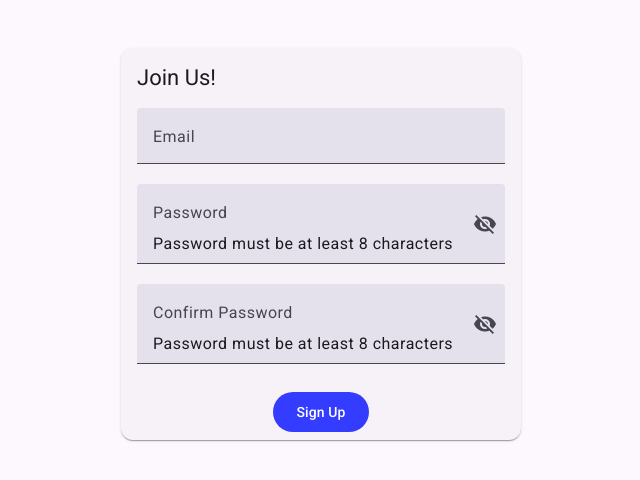
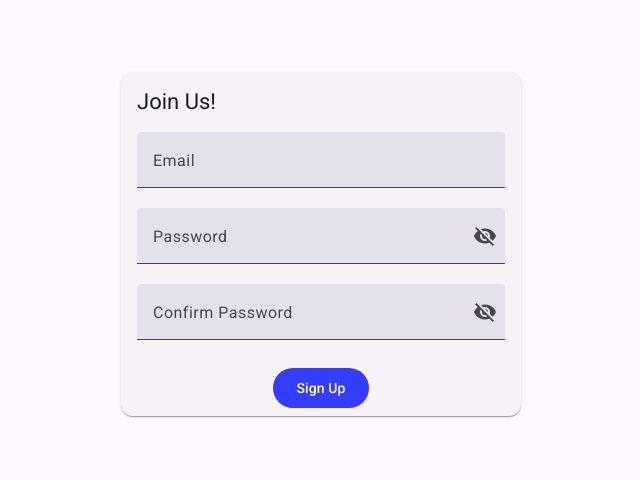
Before and after one commit to KylerJohnsonDev/ng-forms-zod, an Angular app: page / in a window 1280 px wide. Shown: the part 156-636 px from the top of the page, without its empty margins (319-959 px from the left). Built offline with nearby package versions, Linux system fonts and the light colour scheme.

Commit message:
switch to using custom form control

```diff
--- a/src/app/pages/login-form/login-form.component.ts
+++ b/src/app/pages/login-form/login-form.component.ts
@@ -4,7 +4,13 @@ import { MatCardModule } from '@angular/material/card';
 import { MatButtonModule } from '@angular/material/button';
 import { MatInputModule } from '@angular/material/input';
 import { z } from 'zod';
-import { Email, emailSchema, Password, passwordSchema, useFormControl } from './validation';
+import {
+  Email,
+  emailSchema,
+  Password,
+  passwordSchema,
+  useFormControl,
+} from './validation';
 import { MatIconModule } from '@angular/material/icon';
 import { XFormControlHandlerDirective } from './x-form-control-handler.directive';
 
@@ -16,7 +22,7 @@ import { XFormControlHandlerDirective } from './x-form-control-handler.directive
     MatInputModule,
     FormsModule,
     MatIconModule,
-    XFormControlHandlerDirective
+    XFormControlHandlerDirective,
   ],
   template: `
     <mat-card>
@@ -25,10 +31,7 @@ import { XFormControlHandlerDirective } from './x-form-control-handler.directive
       </mat-card-header>
       <mat-card-content class="mt-1">
         <form class="flex flex-col">
-          <mat-form-field
-
-            [class]="{ 'zod-error': !emailControl.isValid()}"
-          >
+          <mat-form-field [class]="{ 'zod-error': !emailControl.isValid() }">
             <mat-label>Email</mat-label>
             <input
               matInput
@@ -46,7 +49,14 @@ import { XFormControlHandlerDirective } from './x-form-control-handler.directive
           </mat-form-field>
           <mat-form-field>
             <mat-label>Password</mat-label>
-            <input matInput name="password" [type]="isPasswordHidden() ? 'password' : 'text'" [(ngModel)]="password" />
+            <input
+              matInput
+              name="password"
+              xFormControlHandler
+              [xformControl]="passwordControl"
+              [type]="isPasswordHidden() ? 'password' : 'text'"
+              [(ngModel)]="passwordControl.value"
+            />
             <button
               mat-icon-button
               matSuffix
@@ -57,15 +67,20 @@ import { XFormControlHandlerDirective } from './x-form-control-handler.directive
                 isPasswordHidden() ? 'visibility_off' : 'visibility'
               }}</mat-icon>
             </button>
-            @if (passwordFormState().errors) {
-              @for (err of passwordFormState().errors; track err.code) {
+            @if (!passwordControl.isValid() && passwordControl.errors()) {
+              @for (err of passwordControl.errors(); track $index) {
                 <mat-hint class="mat-error">{{ err.message }}</mat-hint>
               }
             }
           </mat-form-field>
           <mat-form-field>
             <mat-label>Confirm Password</mat-label>
-            <input matInput name="confirmPassword" [type]="isConfirmPasswordHidden() ? 'password' : 'text'" [(ngModel)]="confirmPassword"/>
+            <input
+              matInput
+              name="confirmPassword"
+              [type]="isConfirmPasswordHidden() ? 'password' : 'text'"
+              [(ngModel)]="confirmPasswordControl.value"
+            />
             <button
               mat-icon-button
               matSuffix
@@ -76,8 +91,8 @@ import { XFormControlHandlerDirective } from './x-form-control-handler.directive
                 isConfirmPasswordHidden() ? 'visibility_off' : 'visibility'
               }}</mat-icon>
             </button>
-            @if (confirmPasswordFormState().errors) {
-              @for (err of confirmPasswordFormState().errors; track err.code) {
+            @if (!confirmPasswordControl.isValid() && confirmPasswordControl.errors()) {
+              @for (err of confirmPasswordControl.errors(); track $index) {
                 <mat-hint class="mat-error">{{ err.message }}</mat-hint>
               }
             }
@@ -108,51 +123,35 @@ import { XFormControlHandlerDirective } from './x-form-control-handler.directive
     }
 
     .zod-error {
-      @include mat.form-field-overrides((
+      @include mat.form-field-overrides(
+        (
           filled-caret-color: var(--mat-sys-error),
           filled-label-text-color: var(--mat-sys-error),
           outlined-outline-color: var(--mat-sys-error)
             // filled-container-color: var(--mat-sys-error-container),
-        // filled-indicator-color: var(--mat-sys-error),
-      ));
+          , // filled-indicator-color: var(--mat-sys-error),
+        )
+      );
     }
   `,
 })
 export class LoginFormComponent {
-  // email = signal<Email>('');
-  // emailFormState = computed(() => {
-  //   const { success, error } = emailSchema.safeParse(this.email());
-  //   return {
-  //     isValid: success,
-  //     errors: error?.errors ?? null,
-  //   };
-  // });
   emailControl = useFormControl<string>({
     defaultValue: '',
     zodSchema: emailSchema,
   });
 
-  password = signal<Password>('');
-  passwordFormState = computed(() => {
-    const { success, error } = passwordSchema.safeParse(this.password());
-    return {
-      isValid: success,
-      errors: error?.errors ?? null,
-    };
+  passwordControl = useFormControl<string>({
+    defaultValue: '',
+    zodSchema: passwordSchema,
   });
 
-  confirmPassword = signal<Password>('');
-  confirmPasswordFormState = computed(() => {
-    const { success, error } = passwordSchema
-      .refine((val) => val === this.confirmPassword(), {
+  confirmPasswordControl = useFormControl<string>({
+    defaultValue: '',
+    zodSchema: passwordSchema.refine((val) => val === this.passwordControl.value(), {
       message: 'Passwords do not match!',
     })
-      .safeParse(this.confirmPassword());
-    return {
-      isValid: success,
-      errors: error?.errors ?? null,
-    };
-  });
+  })
 
   isPasswordHidden = signal(true);
   isConfirmPasswordHidden = signal(true);
```
Lines whose indentation alone changed are shown as unchanged.
